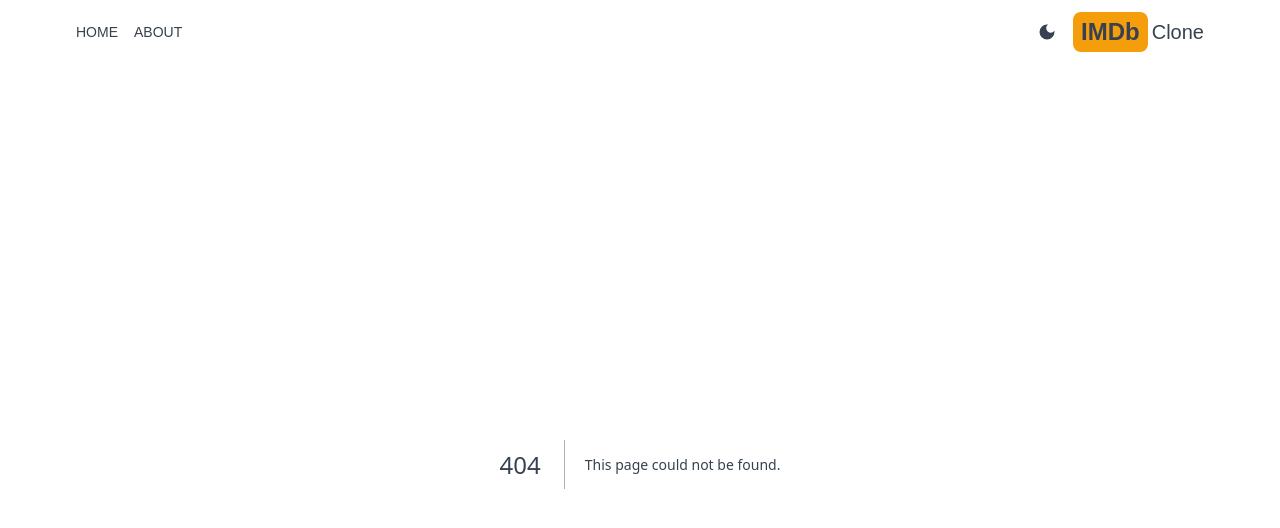
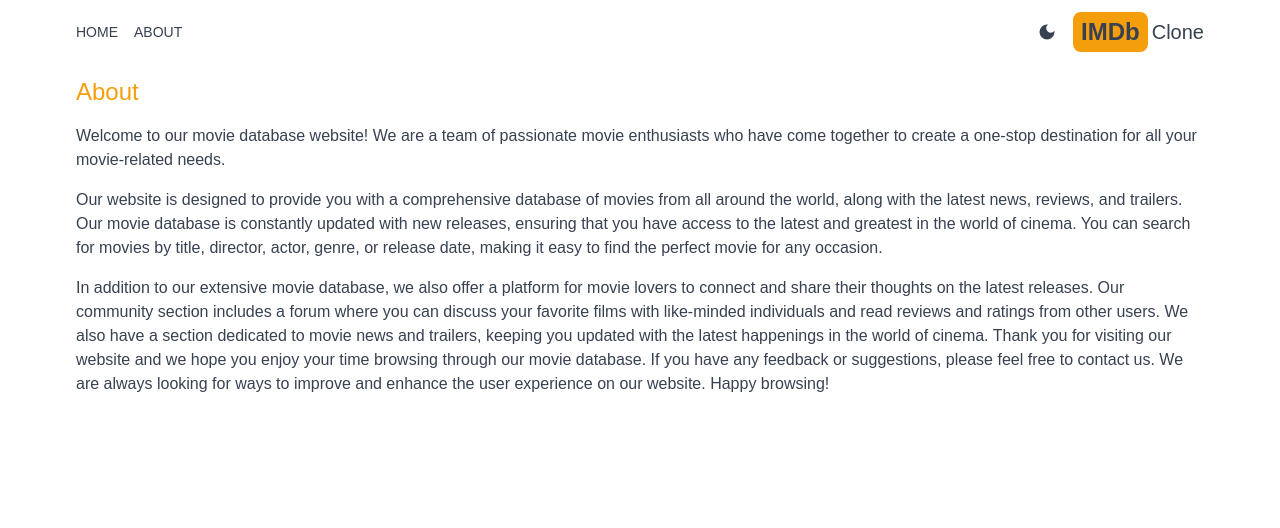
Before and after one commit to Equorax/IMDb-next, a Next.js app: page /about in a window 1280 px wide. Before the commit this address had no page. Shown: the top 528 px of the page. Built offline with nearby package versions, Linux system fonts and the light colour scheme.

Commit message:
add about page

```diff
--- /dev/null
+++ b/src/app/about/page.jsx
@@ -0,0 +1,38 @@
+import React from 'react'
+
+export default function page() {
+  return (
+    <div className='max-w-6xl mx-auto p-3 space-y-4'>
+        <h1 className='text-2xl font-medium text-amber-500'>
+            About
+        </h1>
+        <p> Welcome to our movie database website! We are a team of passionate movie
+        enthusiasts who have come together to create a one-stop destination for
+        all your movie-related needs.
+      </p>
+
+      <p>
+        Our website is designed to provide you with a comprehensive database of
+        movies from all around the world, along with the latest news, reviews,
+        and trailers. Our movie database is constantly updated with new
+        releases, ensuring that you have access to the latest and greatest in
+        the world of cinema. You can search for movies by title, director,
+        actor, genre, or release date, making it easy to find the perfect movie
+        for any occasion.
+      </p>
+
+      <p>
+        In addition to our extensive movie database, we also offer a platform
+        for movie lovers to connect and share their thoughts on the latest
+        releases. Our community section includes a forum where you can discuss
+        your favorite films with like-minded individuals and read reviews and
+        ratings from other users. We also have a section dedicated to movie news
+        and trailers, keeping you updated with the latest happenings in the
+        world of cinema. Thank you for visiting our website and we hope you
+        enjoy your time browsing through our movie database. If you have any
+        feedback or suggestions, please feel free to contact us. We are always
+        looking for ways to improve and enhance the user experience on our
+        website. Happy browsing!</p>
+    </div>
+  )
+}
--- a/src/components/DarkModeSwitch.jsx
+++ b/src/components/DarkModeSwitch.jsx
@@ -5,7 +5,9 @@
 
 export default function DarkModeSwitch() {
     const{theme,setTheme, systemtheme} = useTheme();
-    const[mounted,setMounted] = useState(false);
+    const[mounted,setMounted] = useState(false); // mounted adalah state/kondisi saat ini
+    // seMounted function fungsi yang berfungsi untuk mengupdate tema/theme
+    // argumen didalam use state adalah default value dari state/kondisi bawaan
     useEffect(()=> setMounted(true),[]);
     const currentTheme = theme === 'system' ? systemtheme : theme
   return (
--- a/src/components/Header.jsx
+++ b/src/components/Header.jsx
@@ -11,7 +11,7 @@
     <div className='flex justify-between items-center p-3 max-w-6xl mx-auto'>
         <div className='flex gap-4'>
             <MenuItem title="Home" address="/" Icon={AiFillHome} />
-            <MenuItem title="About" address="/" Icon={BsFillInfoCircleFill} />
+            <MenuItem title="About" address="/about" Icon={BsFillInfoCircleFill} />
         </div>
         <div className='flex items-center gap-4'>
           <DarkModeSwitch />
--- a/src/components/MenuItem.jsx
+++ b/src/components/MenuItem.jsx
@@ -1,6 +1,6 @@
 import Link from 'next/link'
 import React from 'react'
-
+// href yang berperan dalam mengatur kehalaman mana user diarahkan setelah menekan tombol/icon
 export default function MenuItem({title ,address, Icon}) {
   return (
     <Link href={address} className='hover:text-amber-500'>
```
